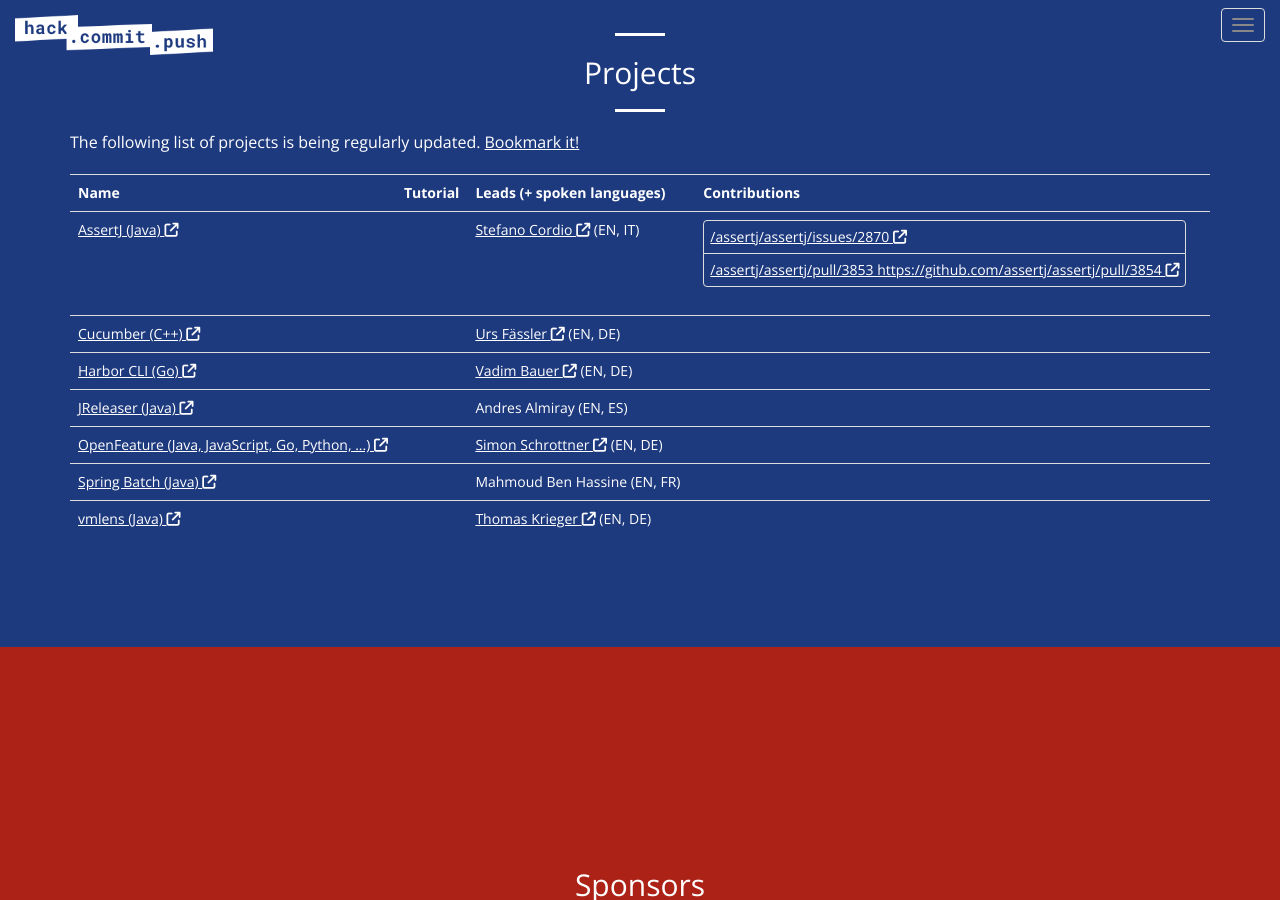
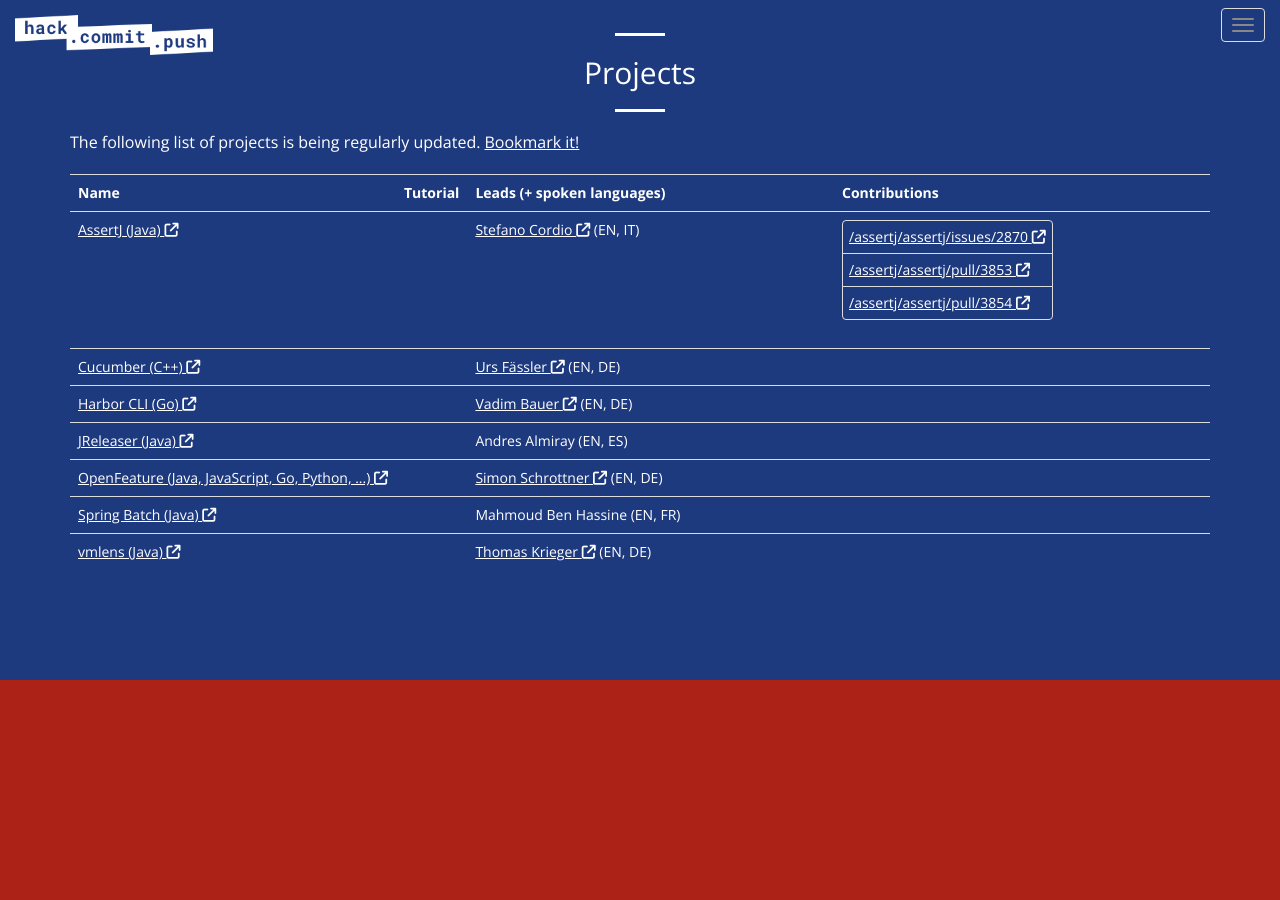
Before and after one commit to hack-commit-push/winterthur2025, a Jekyll site: the page built from index.html, in a window 1280 px wide and 900 px high, scrolled down 4590 px. Built offline with Jekyll 4.4.1, drawn with Linux system fonts in a browser that asks for light colours.

Commit message:
Fix typo

```diff
--- a/_data/projects.yml
+++ b/_data/projects.yml
@@ -54,7 +54,7 @@
   contributions:
     - https://github.com/assertj/assertj/issues/2870
     - https://github.com/assertj/assertj/pull/3853
-      https://github.com/assertj/assertj/pull/3854
+    - https://github.com/assertj/assertj/pull/3854
 - name: Cucumber (C++)
   url: https://github.com/cucumber/cucumber-cpp
   description: Cucumber lets you write automated tests in plain language. Cucumber-Cpp allows Cucumber to support step definitions written in C++.
```
